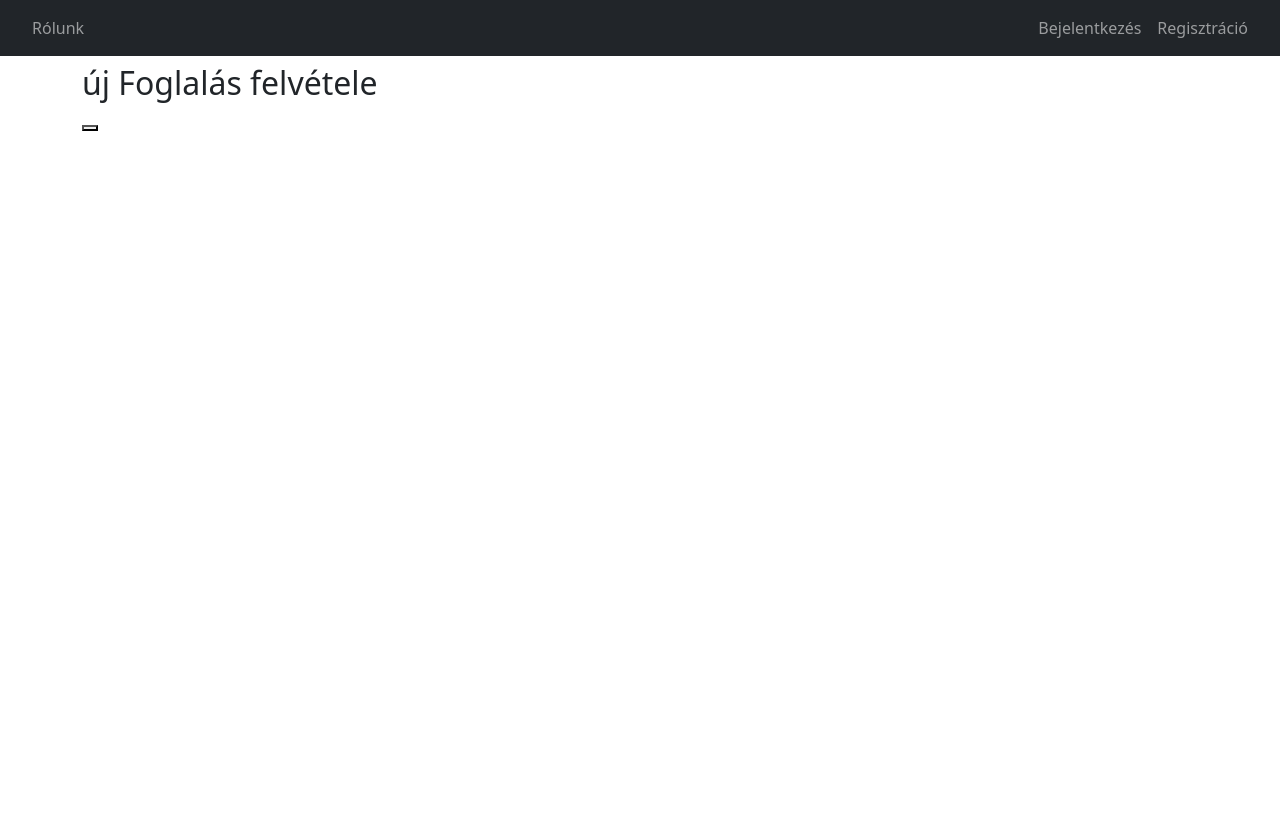
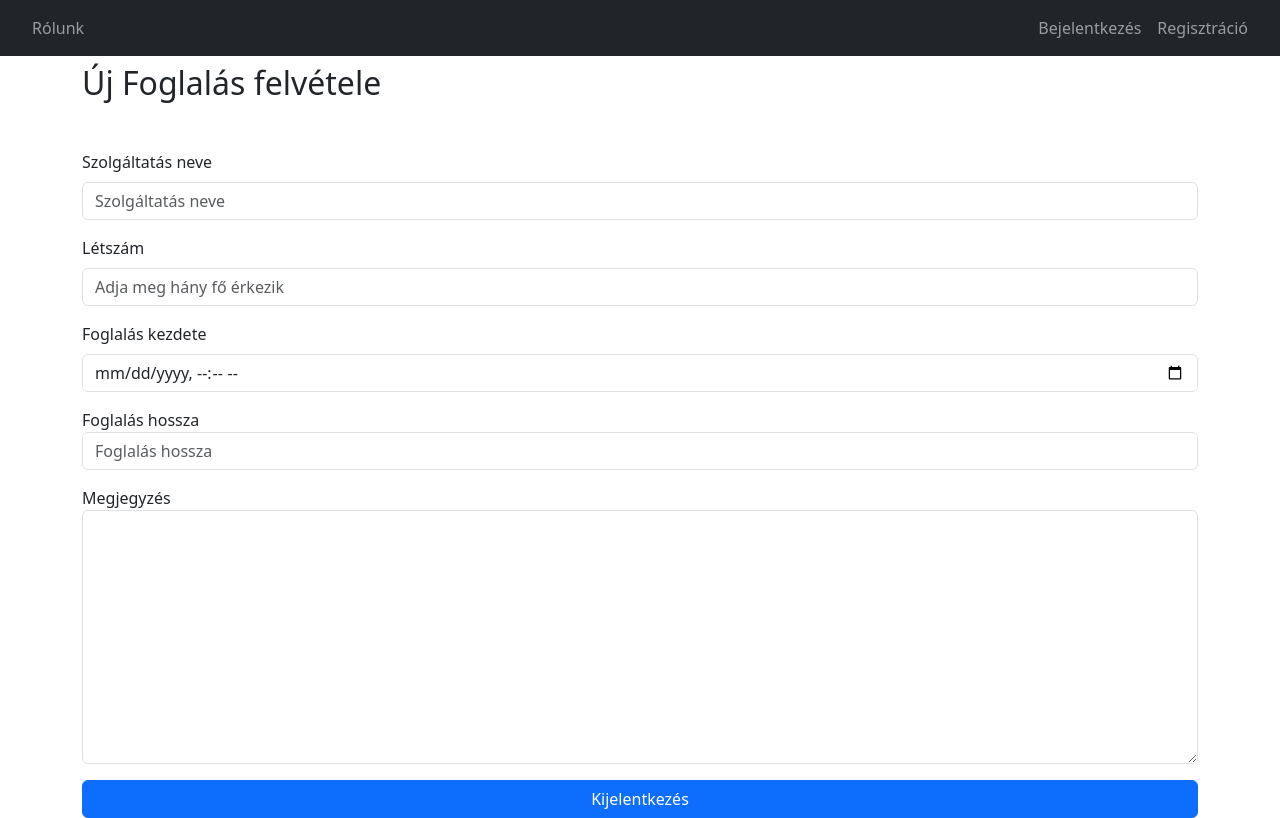
Before and after one commit to KovacsBalazs-Lefti/EandBPodcastStudio-frontend, a React (Vite) app: page /create-bookings in a window 1280 px wide. Built offline with nearby package versions, Linux system fonts and the light colour scheme.

Commit message:
frissítés mentése Createbookings page állapotárol

```diff
--- a/src/pages/CreateBookingPage.jsx
+++ b/src/pages/CreateBookingPage.jsx
@@ -1,13 +1,91 @@
+import { useRef } from "react";
+
 function CreateBookingPage() {
+    const apiUrl = "http://localhost:8000/"
+    const szolgaltatasnevRef = useRef(null);
+    const letszamRef = useRef(null);
+    const foglalaskezdeteRef = useRef(null);
+    const foglalashosszaRef = useRef(null);
+    const megjegyzesRef = useRef(null);
+
 
     const handleSubmit = event => {
         event.preventDefault();
+        const szolgaltatasnev = szolgaltatasnevRef.current.value;
+        const letszam = letszamRef.current.value;
+        const foglalaskezdete = letszamRef.current.value;
+        const foglalashossza = foglalashosszaRef.current.value;
+        const megjegyzes = megjegyzesRef.current.value;
+        createBookings(szolgaltatasnev, letszam, foglalaskezdete, foglalashossza, megjegyzes)
+
+    }
+
+    //függvény a küldésre
+    const createBookings = async (szolgaltatasnev, letszam, foglalaskezdete, foglalashossza, megjegyzes) => {
+        const url = apiUrl + "/foglalas";
+        const bookingDTO = {
+            szolgaltatasnev: szolgaltatasnev,
+            letszam: letszam,
+            foglalaskezdete: foglalaskezdete,
+            foglalashossza: foglalashossza,
+            megjegyzes: megjegyzes,
+        }
+        const response = await fetch(url, {
+            method: "POST",
+            body: JSON.stringify(bookingDTO),
+            headers: {
+                Accept: "application/json",
+                "Content-Type": "application/json",
+            }
+        });
+        if (response.ok) {
+            alert("Sikeres felvétel")
+        } else {
+            const data = await response.json();
+            console.error(data);
+            alert(data.message);
+
+        }
+    }
+    //adatok kiürítése
+    const clearForm = () => {
+        szolgaltatasnevRef.current.value = "";
+        letszamRef.current.value = "";
+        letszamRef.current.value = "";
+        foglalashosszaRef.current.value = "";
+        megjegyzesRef.current.value = "";
     }
 
     return (<form on onSubmit={handleSubmit}>
-        <h2>új Foglalás felvétele</h2>
-        <div>
-            <button type="submit" classname="btn btn-primary"></button>
+        <h2>Új Foglalás felvétele</h2>
+        <div className="mb-3">
+            <label htmlFor=""></label>
+        </div>
+        <div className="mb-3">
+            <label className="form-label" htmlFor="szolgaltatasnev">Szolgáltatás neve</label>
+            <input className="form-control" type="text" id="szolgaltatasnev" placeholder="Szolgáltatás neve" ref={szolgaltatasnevRef} />
+        </div>
+        <div className="mb-3">
+            <label className="form-label" htmlFor="letszam">Létszám</label>
+            <input className="form-control" type="number" id="letszam" placeholder="Adja meg hány fő érkezik" ref={letszamRef} />
+        </div>
+        <div className="mb-3">
+            <label className="form-label" htmlFor="foglalaskezdete">Foglalás kezdete</label>
+            <input className="form-control" type="datetime-local" id="foglalaskezdete" placeholder="Foglalás kezdete" ref={foglalaskezdeteRef} />
+        </div>
+
+        <div className="mb-3">
+            <label htmlFor="foglalashossza">Foglalás hossza</label>
+            <input className="form-control" type="text" id="foglalashossza" placeholder="Foglalás hossza" ref={foglalashosszaRef} />
+        </div>
+
+        <div className="mb-3">
+            <label htmlFor="megjegyzés">Megjegyzés</label>
+            <textarea className="form-control" name="megjegyzes" id="megjegyzes" cols="30" rows="10" ref={megjegyzesRef}></textarea>
+        </div>
+
+        <div className="d-grid">
+            <button className="btn btn-primary">Kijelentkezés</button>
         </div>
 
     </form>);
```
